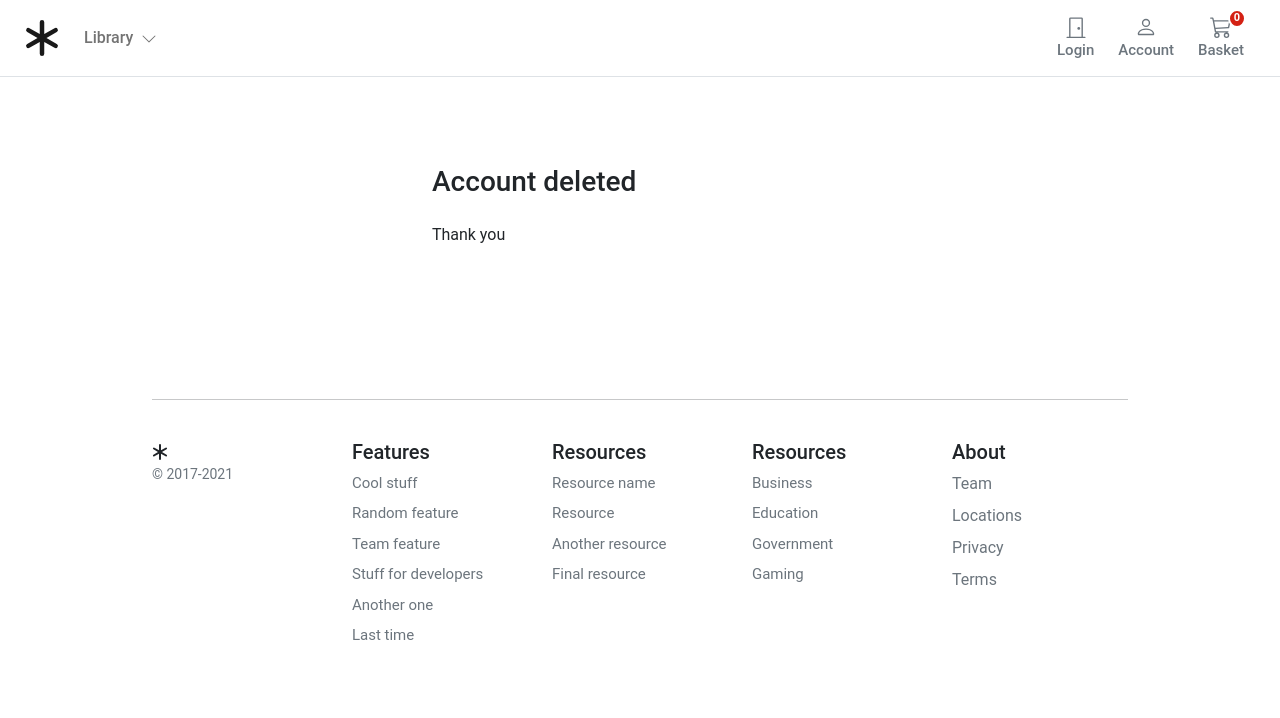
After one commit to Asld97/Django_Ecommerce, a Django app: page /account/profile/delete_confirm/ in a window 1280 px wide. The commit adds this page. Shown: the top 718 px of the page. Run offline with Django 4.2, Linux system fonts and the light colour scheme; data that the repository does not hold is empty.

Commit message:
Delete account

```diff
--- a/account/urls.py
+++ b/account/urls.py
@@ -1,6 +1,7 @@
 from django.urls import path
 from django.contrib.auth import views as auth_views
 from .forms import (UserLoginForm)
+from django.views.generic import TemplateView
 from . import views
 
 app_name = 'account' # quick reference point for url patterns below. Usefull in reverse
@@ -15,6 +16,8 @@ urlpatterns = [
     # User dashboard
     path('dashboard/', views.dashboard, name='dashboard'),
     path('profile/edit/', views.edit_details, name='edit_details'),
+    path('profile/delete_user/', views.delete_user, name='delete_user'),
+    path('profile/delete_confirm/', TemplateView.as_view(template_name="account/user/delete_confirm.html"), name='delete_confirmation'),
 
 
 ]
--- /dev/null
+++ b/templates/account/user/delete_confirm.html
@@ -0,0 +1,35 @@
+{% extends "../../store/base.html" %}
+{% block title %}Log-in{% endblock %}
+{% block content %}
+
+<style>
+    .account-form input {
+        border: 2px solid #ccc;
+        height: calc(2em + .75rem + 2px);
+    }
+
+    .account-form input:focus {
+        border-color: #1497ff;
+        box-shadow: none;
+    }
+</style>
+
+<div class="container-fluid">
+    <div class="row no-gutter">
+        <div class="col-md-12">
+            <div class="login d-flex align-items-center py-5">
+                <div class="container">
+                    <div class="row">
+                        <div class="col-12 col-lg-6 mx-auto">
+                            <div class="p-4">
+                                <h3 class="mb-4">Account deleted</h3>
+                                <p>Thank you</p>
+                            </div>
+                        </div>
+                    </div>
+                </div>
+            </div>
+        </div>
+    </div>
+</div>
+{% endblock %}
--- a/templates/account/user/edit_details.html
+++ b/templates/account/user/edit_details.html
@@ -56,7 +56,7 @@
                                     value="Save changes">Save Changes</button>
                                 <hr class="mb-3">
                             </form>
-                            <form class="account-form px-4" action="" method="post">
+                            <form class="account-form px-4" action="{% url "account:delete_user" %}" method="post">
                                 {% csrf_token %}
                                 <p class=" h3 pt-4 font-weight-bold">Delete Account</p>
                                 <p>Are you sure you want to delete your account?</p>
```
Also changed, not shown: account/views.py (+9 -1 lines).
